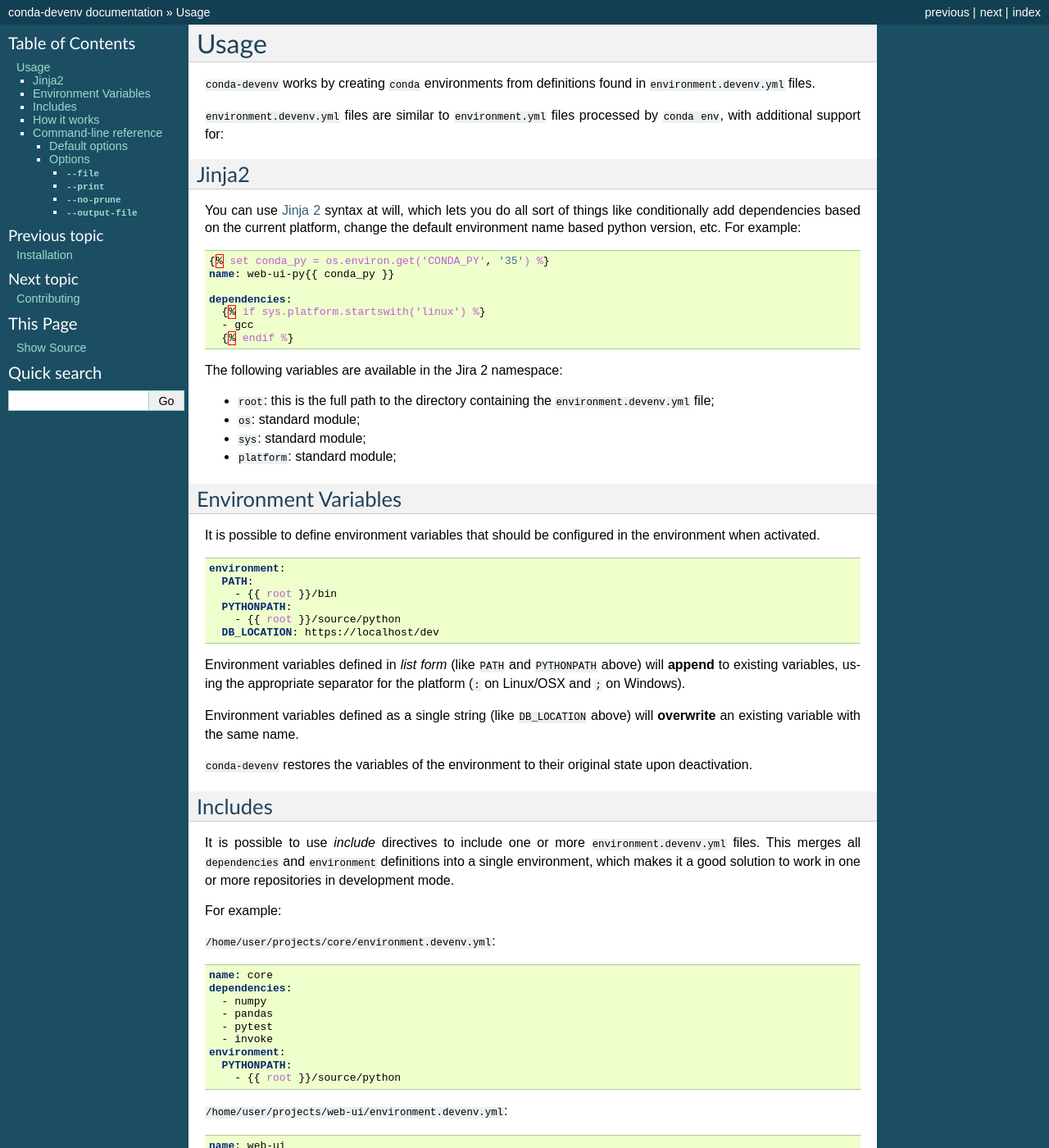
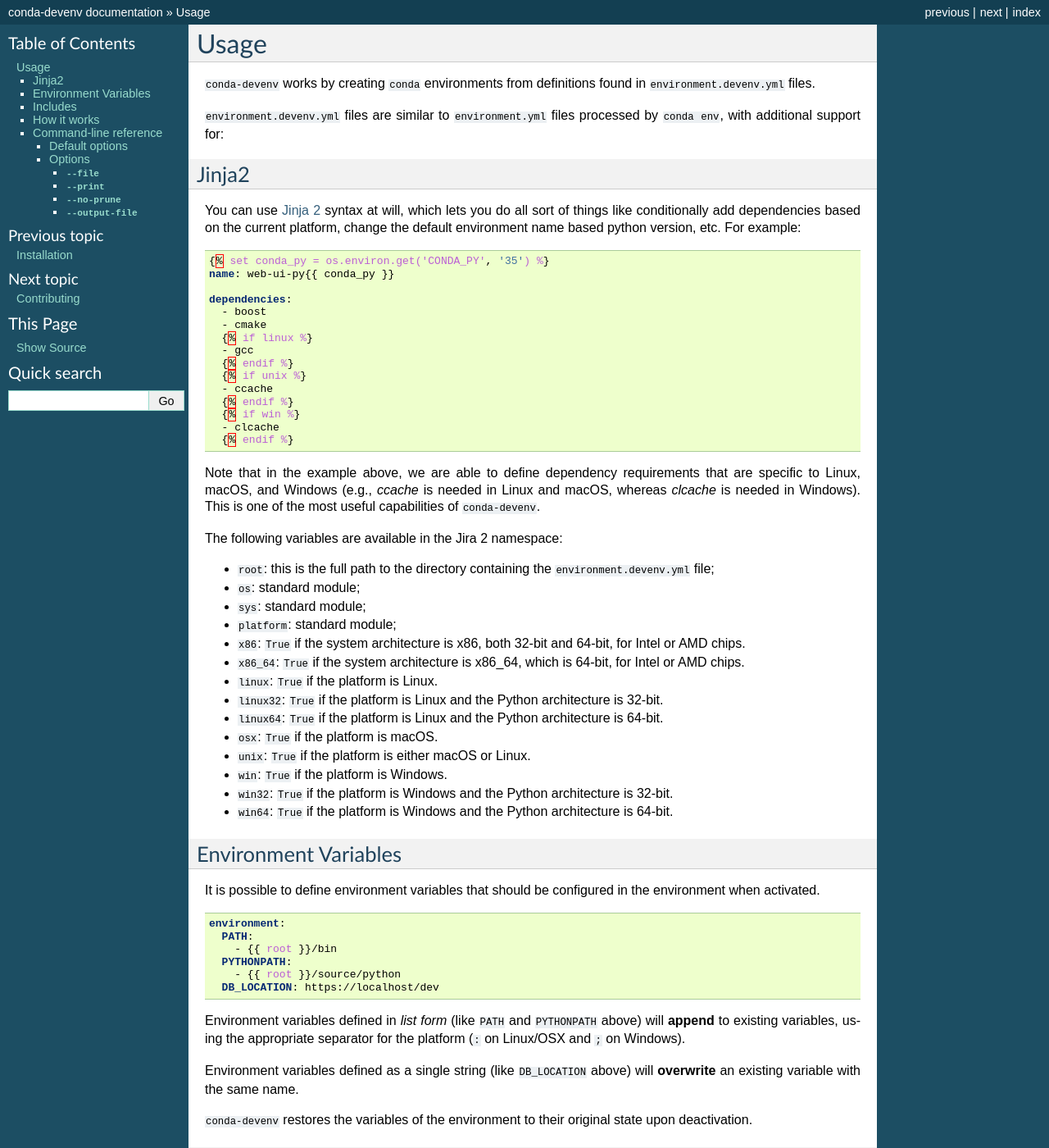
Before and after one commit to ESSS/conda-devenv, a Sphinx documentation site: the page built from docs/usage.rst, in a window 1280 px wide and 1400 px high. Shown: the whole window at 82% size. Built offline with Sphinx 7.4.7, drawn with Linux system fonts in a browser that asks for light colours; the version number could not be read and is left out.

Commit message:
Update usage docs.

```diff
--- a/docs/usage.rst
+++ b/docs/usage.rst
@@ -20,10 +20,22 @@
     name: web-ui-py{{ conda_py }}
 
     dependencies:
-      {% if sys.platform.startswith('linux') %}
+      - boost
+      - cmake
+      {% if linux %}
       - gcc
       {% endif %}
+      {% if unix %}
+      - ccache
+      {% endif %}
+      {% if win %}
+      - clcache
+      {% endif %}
 
+Note that in the example above, we are able to define dependency requirements
+that are specific to Linux, macOS, and Windows (e.g., `ccache` is needed in
+Linux and macOS, whereas `clcache` is needed in Windows). This is one of the
+most useful capabilities of ``conda-devenv``.
 
 The following variables are available in the Jira 2 namespace:
 
@@ -31,6 +43,16 @@
 * ``os``: standard module;
 * ``sys``: standard module;
 * ``platform``: standard module;
+* ``x86``: ``True`` if the system architecture is x86, both 32-bit and 64-bit, for Intel or AMD chips.
+* ``x86_64``: ``True`` if the system architecture is x86_64, which is 64-bit, for Intel or AMD chips.
+* ``linux``: ``True`` if the platform is Linux.
+* ``linux32``: ``True`` if the platform is Linux and the Python architecture is 32-bit.
+* ``linux64``: ``True`` if the platform is Linux and the Python architecture is 64-bit.
+* ``osx``: ``True`` if the platform is macOS.
+* ``unix``: ``True`` if the platform is either macOS or Linux.
+* ``win``: ``True`` if the platform is Windows.
+* ``win32``: ``True`` if the platform is Windows and the Python architecture is 32-bit.
+* ``win64``: ``True`` if the platform is Windows and the Python architecture is 64-bit.
 
 
 Environment Variables
```
